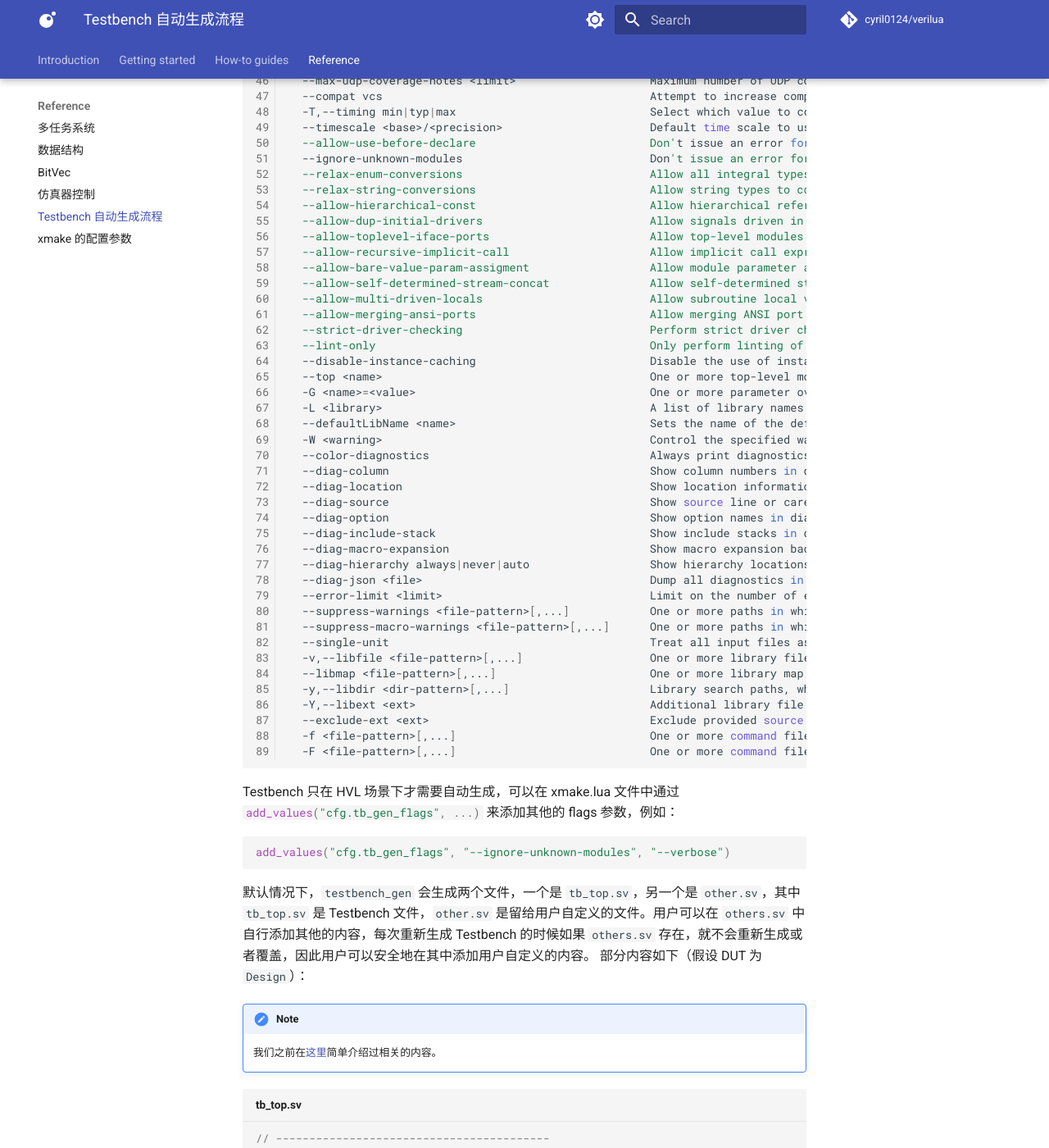
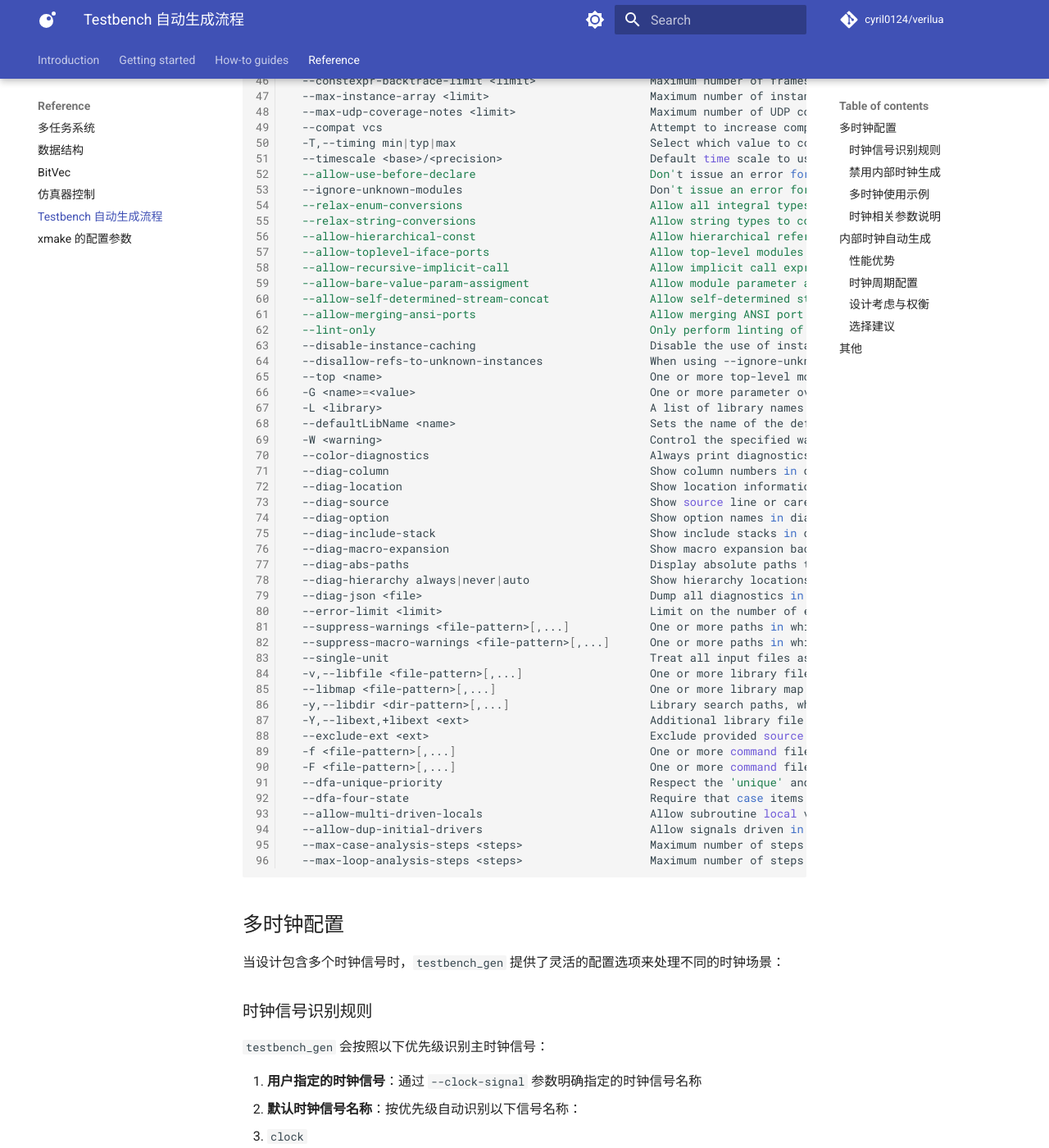
Before and after one commit to cyril0124/verilua, an MkDocs documentation site: the page built from docs/reference/testbench_generate.md, in a window 1280 px wide and 1400 px high, scrolled down 1827 px. Shown: the whole window at 82% size. Built offline with MkDocs 1.6.1 and Material for MkDocs 9.7.7, drawn with Linux system fonts in a browser that asks for light colours; comment, search, counter and statistics services are not loaded; some of the changed text lies outside the part shown.

Commit message:
docs: update testbench_generate.md

````diff
--- a/docs/reference/testbench_generate.md
+++ b/docs/reference/testbench_generate.md
@@ -10,7 +10,7 @@
 `testbench_gen` 底层使用的是 [slang](https://github.com/MikePopoloski/slang) 进行 RTL 代码的解析，下面是 `testbench_gen` 的命令行参数（高亮的为常用的选项）：
 
 ```shell title="Terminal" linenums="1" hl_lines="6-20"
-OVERVIEW: Testbench generator for verilua
+OVERVIEW: testbench_gen(verilua@v2.0.0)
 
 USAGE: testbench_gen [options] files...
 
@@ -40,6 +41,7 @@
   --max-include-depth <depth>                         Maximum depth of nested include files allowed
   --libraries-inherit-macros                          If true, library files will inherit macro definitions from the primary source files. --single-unit must also be passed when this option is used.
   --enable-legacy-protect                             If true, the preprocessor will support legacy protected envelope directives, for compatibility with old Verilog tools
+  --translate-off-format <common>,<start>,<end>       Set a format for comment directives that mark a region of disabled source text. The format is a common keyword, a start word, and an end word, each separated by commas. For example, 'pragma,translate_off,translate_on'
   --cmd-ignore <vendor_cmd>,<N>                       Define rule to ignore vendor command <vendor_cmd> with its following <N> parameters.
                                                       A command of the form +xyz will also match any vendor command of the form +xyz+abc,
                                                       as +abc is the command's argument, and doesn't need to be matched.
@@ -64,16 +66,14 @@
   --relax-enum-conversions                            Allow all integral types to convert implicitly to enum types
   --relax-string-conversions                          Allow string types to convert implicitly to integral types
   --allow-hierarchical-const                          Allow hierarchical references in constant expressions
-  --allow-dup-initial-drivers                         Allow signals driven in an always_comb or always_ff block to also be driven by initial blocks
   --allow-toplevel-iface-ports                        Allow top-level modules to have interface ports
   --allow-recursive-implicit-call                     Allow implicit call expressions to be recursive function calls
   --allow-bare-value-param-assigment                  Allow module parameter assignments to elide the parentheses
   --allow-self-determined-stream-concat               Allow self-determined streaming concatenation expressions
-  --allow-multi-driven-locals                         Allow subroutine local variables to be driven from multiple always_comb/_ff blocks
   --allow-merging-ansi-ports                          Allow merging ANSI port declarations with nets and variables declared in the instance body
-  --strict-driver-checking                            Perform strict driver checking, which currently means disabling procedural 'for' loop unrolling
   --lint-only                                         Only perform linting of code, don't try to elaborate a full hierarchy
   --disable-instance-caching                          Disable the use of instance caching, which normally allows skipping duplicate instance bodies to save time when elaborating
+  --disallow-refs-to-unknown-instances                When using --ignore-unknown-modules, explicitly disallow references to ignored module instances by issuing an error
   --top <name>                                        One or more top-level modules to instantiate (instead of figuring it out automatically)
   -G <name>=<value>                                   One or more parameter overrides to apply when instantiating top-level modules
   -L <library>                                        A list of library names that controls the priority order for module lookup
@@ -85,7 +85,8 @@
   --diag-source                                       Show source line or caret info in diagnostic output
   --diag-option                                       Show option names in diagnostic output
   --diag-include-stack                                Show include stacks in diagnostic output
-  --diag-macro-expansion                              Show macro expansion backtraces in diagnostic output
+  --diag-macro-expansion                              Show macro expansion backtraces
+  --diag-abs-paths                                    Display absolute paths to files in diagnostic output
   --diag-hierarchy always|never|auto                  Show hierarchy locations in diagnostic output
   --diag-json <file>                                  Dump all diagnostics in JSON format to the specified file, or '-' for stdout
   --error-limit <limit>                               Limit on the number of errors that will be printed. Setting this to zero will disable the limit.
@@ -95,11 +96,159 @@
   -v,--libfile <file-pattern>[,...]                   One or more library files, which are separate compilation units where modules are not automatically instantiated
   --libmap <file-pattern>[,...]                       One or more library map files to parse for library name mappings and file lists
   -y,--libdir <dir-pattern>[,...]                     Library search paths, which will be searched for missing modules
-  -Y,--libext <ext>                                   Additional library file extensions to search
+  -Y,--libext,+libext <ext>                           Additional library file extensions to search
   --exclude-ext <ext>                                 Exclude provided source files with these extensions
   -f <file-pattern>[,...]                             One or more command files containing additional program options. Paths in the file are considered relative to the current directory.
   -F <file-pattern>[,...]                             One or more command files containing additional program options. Paths in the file are considered relative to the file itself.
+  --dfa-unique-priority                               Respect the 'unique' and 'priority' keywords when analyzing data flow through case statements
+  --dfa-four-state                                    Require that case items cover X and Z bits to assume full coverage in data flow analysis
+  --allow-multi-driven-locals                         Allow subroutine local variables to be driven from multiple always_comb/_ff blocks
+  --allow-dup-initial-drivers                         Allow signals driven in an always_comb or always_ff block to also be driven by initial blocks
+  --max-case-analysis-steps <steps>                   Maximum number of steps that can occur during case analysis before giving up
+  --max-loop-analysis-steps <steps>                   Maximum number of steps that can occur during loop analysis before giving up
 ```
+
+## 多时钟配置
+
+当设计包含多个时钟信号时，`testbench_gen` 提供了灵活的配置选项来处理不同的时钟场景：
+
+### 时钟信号识别规则
+
+`testbench_gen` 会按照以下优先级识别主时钟信号：
+
+1. **用户指定的时钟信号**：通过 `--clock-signal` 参数明确指定的时钟信号名称
+2. **默认时钟信号名称**：按优先级自动识别以下信号名称：
+   - `clock`
+   - `clock_i`
+   - `clk`
+   - `clk_i`
+   - `i_clk`
+
+如果设计中存在多个匹配的时钟信号，`testbench_gen` 会选择优先级最高的信号作为主时钟。
+
+### 禁用内部时钟生成
+
+对于多时钟设计，通常需要禁用 `testbench_gen` 的内部时钟自动生成功能，然后在用户代码中手动管理所有时钟信号。
+
+在 xmake.lua 中配置：
+
+```lua
+-- 禁用内部时钟生成
+set_values("cfg.no_internal_clock", "1")
+```
+
+### 多时钟使用示例
+
+假设设计有以下时钟信号：
+- `sys_clk`：系统主时钟
+- `uart_clk`：UART 时钟
+- `mem_clk`：内存时钟
+
+配置方法：
+
+```lua
+-- 指定主时钟信号
+add_values("cfg.tb_gen_flags", "--clock-signal", "sys_clk")
+
+-- 禁用内部时钟生成
+set_values("cfg.no_internal_clock", "1")
+```
+
+然后在测试代码中手动生成所有时钟：
+
+```lua
+local sys_clk = dut.sys_clk:chdl()
+local uart_clk = dut.uart_clk:chdl()
+local mem_clk = dut.mem_clk:chdl()
+
+fork {
+    -- 系统时钟 100MHz
+    function()
+        while true do
+            sys_clk:set(1)
+            await_time(5)  -- 5ns
+            sys_clk:set(0)
+            await_time(5)
+        end
+    end,
+
+    -- UART 时钟 9.6MHz
+    function()
+        while true do
+            uart_clk:set(1)
+            await_time(52)  -- 52ns
+            uart_clk:set(0)
+            await_time(52)
+        end
+    end,
+
+    -- 内存时钟 200MHz
+    function()
+        while true do
+            mem_clk:set(1)
+            await_time(2.5)  -- 2.5ns
+            mem_clk:set(0)
+            await_time(2.5)
+        end
+    end
+}
+```
+
+### 时钟相关参数说明
+
+- `--clock-signal <signal_name>`：指定主时钟信号名称
+- `-p,--period <period_value>`：设置主时钟周期（仅在使用内部时钟时有效）
+
+## 内部时钟自动生成
+
+默认情况下，`testbench_gen` 会自动在 RTL 侧生成时钟信号。这是 Verilua 的一项性能优化设计，将时钟生成放在 RTL 层面可以避免使用 Lua 任务来驱动时钟信号，从而减少任务切换的开销，提高仿真性能。
+
+### 性能优势
+
+**RTL 侧时钟生成**（默认）：
+- 时钟信号由 SystemVerilog 的 `always` 块直接驱动
+- 无需 Lua 任务参与时钟切换
+- 最小的仿真开销，最佳性能表现
+
+**Lua 侧时钟控制**（禁用内部时钟）：
+- 需要创建专门的 Lua 任务来管理时钟信号
+- 每个时钟边沿都需要 Lua-RTL 交互
+- 增加任务切换开销，影响仿真速度, 但更加灵活
+
+### 时钟周期配置
+
+可以通过 tb_gen_flags 传递(xmake.lua)配置时钟周期：
+```lua
+add_values("cfg.tb_gen_flags", "--period", "15")
+```
+
+### 设计考虑与权衡
+
+内部时钟自动生成在以下方面具有特点：
+
+- **单时钟优化**：专为单时钟设计优化，提供最佳性能
+- **固定波形**：生成标准的 50% 占空比方波，满足大多数应用需求
+- **高效稳定**：RTL 层面的时钟生成更加稳定可靠
+- **简化设计**：减少用户代码复杂度，专注于测试逻辑
+
+### 选择建议
+
+根据具体需求选择合适的时钟方案：
+
+**推荐使用内部时钟的场景**：
+- 单时钟设计，追求最佳仿真性能
+- 标准时钟波形即可满足需求
+- 对仿真速度有较高要求
+- 简单到中等复杂度的测试场景
+
+**需要禁用内部时钟的场景**：
+- 多时钟设计，必须分别控制多个时钟信号
+- 需要非标准时钟波形（可变占空比、复杂调制等）
+- 时钟门控或动态时钟控制需求
+- 异步时钟域间的精确时序控制
+- 需要在运行时调整时钟参数
+
+## 其他
 
 Testbench 只在 HVL 场景下才需要自动生成，可以在 xmake.lua 文件中通过 `#!lua add_values("cfg.tb_gen_flags", ...)` 来添加其他的 flags 参数，例如：
 
````
Also changed, not shown: other parts of docs/reference/testbench_generate.md (+1 -0 lines).
